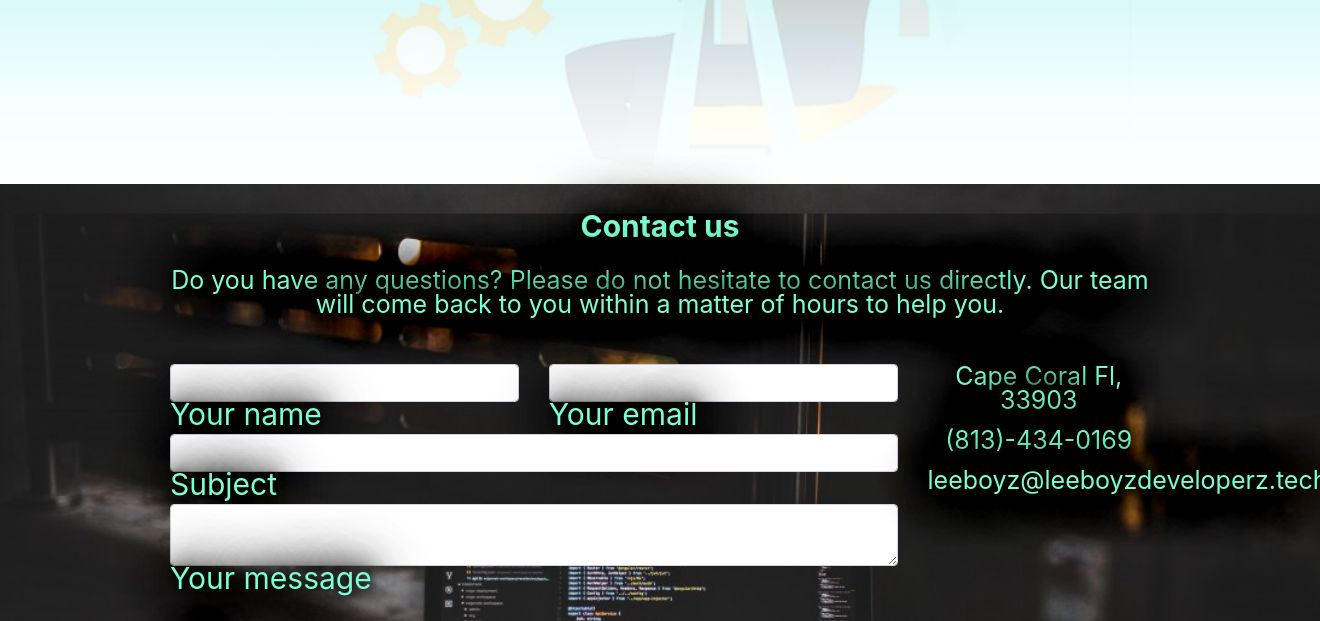
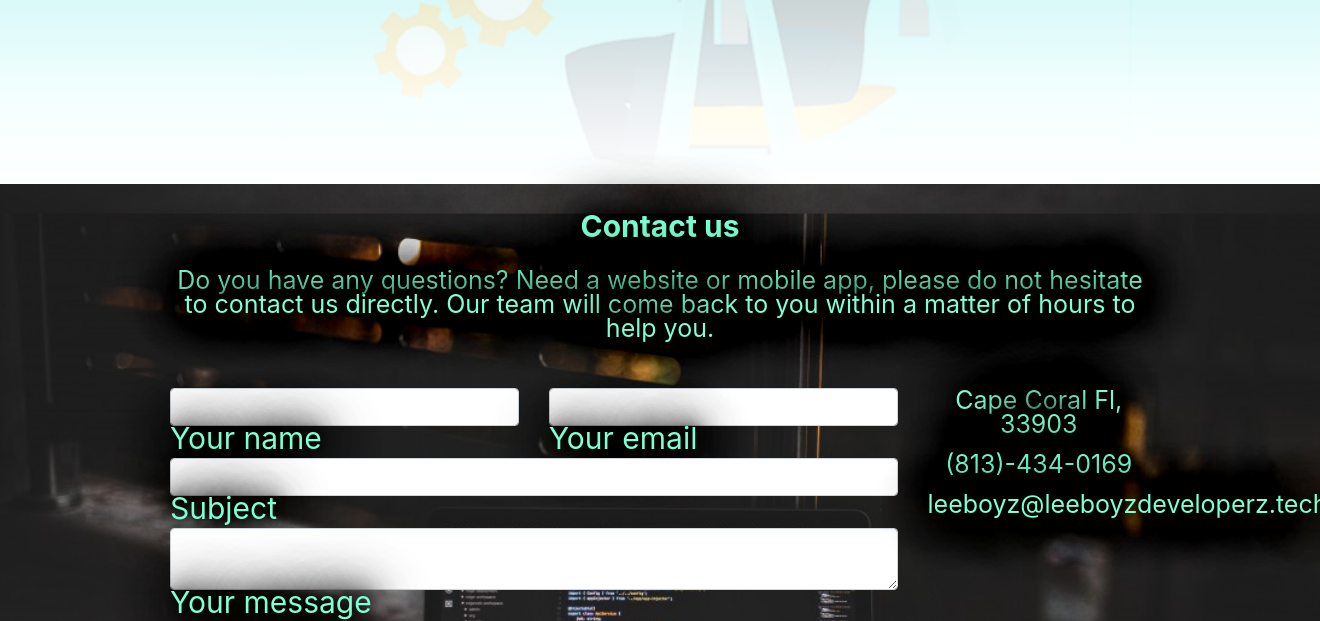
Before and after one commit to xJA10x/LeeBoyzDevelopers, a PHP site: page /contact.php in a window 1320 px wide. Shown: the part 666-1287 px from the top of the page. Run offline with PHP 8.4, Linux system fonts and the light colour scheme.

Commit message:
Some commit

```diff
--- a/contact.php
+++ b/contact.php
@@ -29,7 +29,7 @@
 <!--Section heading-->
 <h2 class="h1-responsive font-weight-bold text-center my-4">Contact us</h2>
 <!--Section description-->
-<p class="text-center w-responsive mx-auto mb-5">Do you have any questions? Please do not hesitate to contact us directly. Our team will come back to you within
+<p class="text-center w-responsive mx-auto mb-5">Do you have any questions? Need a website or mobile app, please do not hesitate to contact us directly. Our team will come back to you within
     a matter of hours to help you.</p>
 
 <div class="row">
```
